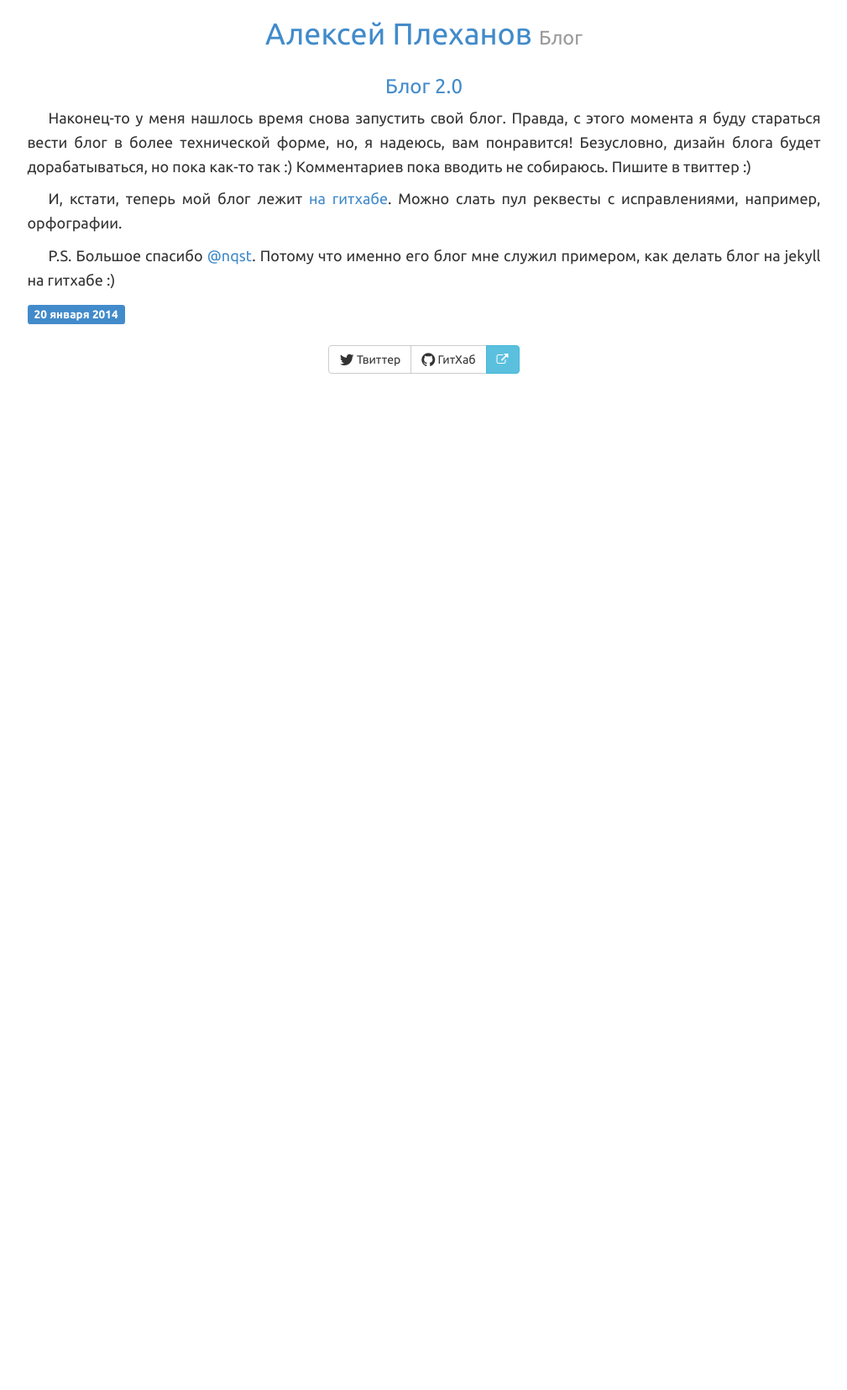
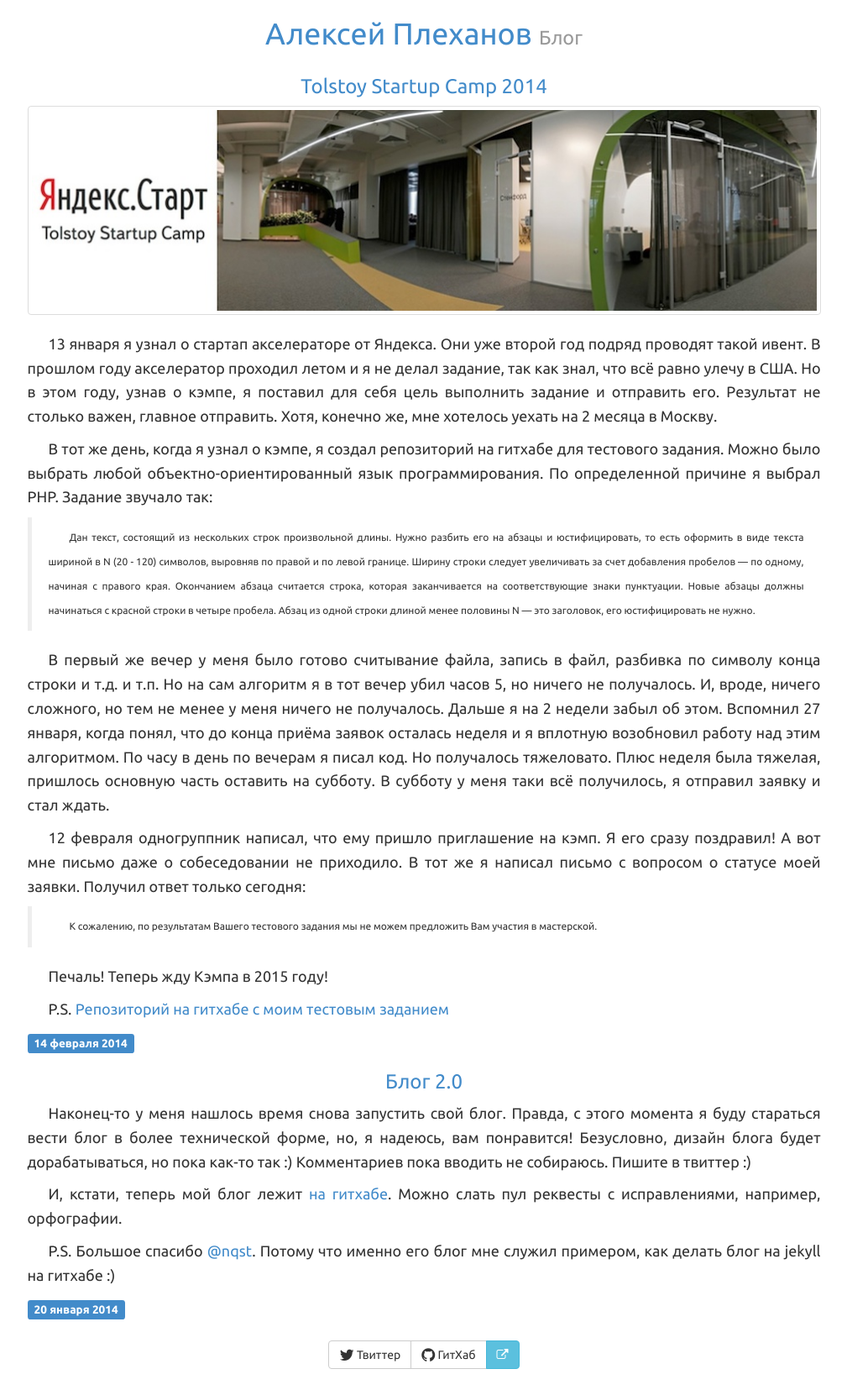
Before and after one commit to alexsoft/alexsoft.github.io, a Jekyll site: the page built from index.html, in a window 1280 px wide. Shown: the whole page at 84% size, without its empty margins (135-1144 px from the left). Built offline with Jekyll 4.4.1, drawn with Linux system fonts in a browser that asks for light colours; the list of posts is cut into pages by our own code; before the commit the page ends 900 px from its top, so only the background shows below that.

Commit message:
post about TSC2014

```diff
--- a/_drafts/tsc-2014.md
+++ b/_posts/2014-02-14-tsc-2014.md
@@ -10,3 +10,11 @@
 >Дан текст, состоящий из нескольких строк произвольной длины. Нужно разбить его на абзацы и юстифицировать, то есть оформить в виде текста шириной в N (20 - 120) символов, выровняв по правой и по левой границе. Ширину строки следует увеличивать за счет добавления пробелов — по одному, начиная с правого края. Окончанием абзаца считается строка, которая заканчивается на соответствующие знаки пунктуации. Новые абзацы должны начинаться с красной строки в четыре пробела. Абзац из одной строки длиной менее половины N — это заголовок, его юстифицировать не нужно.
 
 В первый же вечер у меня было готово считывание файла, запись в файл, разбивка по символу конца строки и т.д. и т.п. Но на сам алгоритм я в тот вечер убил часов 5, но ничего не получалось. И, вроде, ничего сложного, но тем не менее у меня ничего не получалось. Дальше я на 2 недели забыл об этом. Вспомнил 27 января, когда понял, что до конца приёма заявок осталась неделя и я вплотную возобновил работу над этим алгоритмом. По часу в день по вечерам я писал код. Но получалось тяжеловато. Плюс неделя была тяжелая, пришлось основную часть оставить на субботу. В субботу у меня таки всё получилось, я отправил заявку и стал ждать.
+
+12 февраля одногруппник написал, что ему пришло приглашение на кэмп. Я его сразу поздравил! А вот мне письмо даже о собеседовании не приходило. В тот же я написал письмо с вопросом о статусе моей заявки. Получил ответ только сегодня:
+
+> К сожалению, по результатам Вашего тестового задания мы не можем предложить Вам участия в мастерской.
+
+Печаль! Теперь жду Кэмпа в 2015 году!
+
+P.S. [Репозиторий на гитхабе с моим тестовым заданием](https://github.com/alexsoft/TolstoyStartupCamp2014)
```
